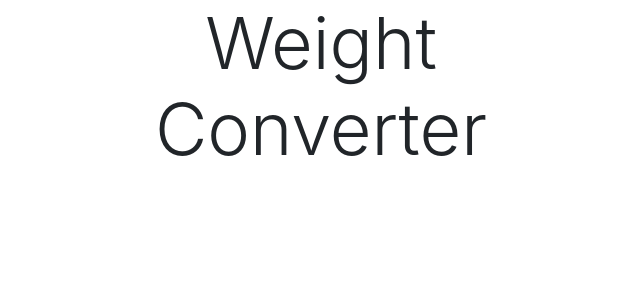
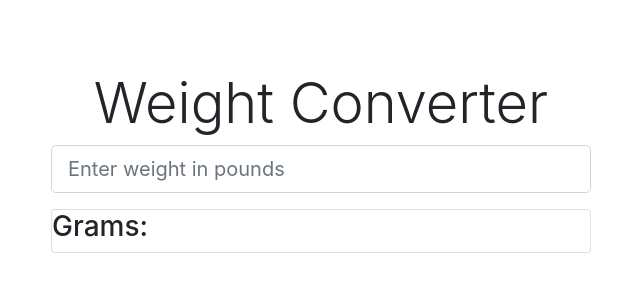
Before and after one commit to DanBaisal/Javascript-Weight-Converter-App, a plain HTML site: page index.html in a window 1280 px wide. Shown: the whole page, without its empty margins (34-674 px from the left). Drawn offline with nearby package versions, Linux system fonts and the light colour scheme.

Commit message:
Created a CSS file and added new divs

```diff
--- a/index.html
+++ b/index.html
@@ -6,12 +6,31 @@
     <meta http-equiv="X-UA-Compatible" content="ie=edge">
     <title>Javascript Weight Converter App</title>
     <link rel="stylesheet" href="https://stackpath.bootstrapcdn.com/bootstrap/4.3.1/css/bootstrap.min.css" integrity="sha384-ggOyR0iXCbMQv3Xipma34MD+dH/1fQ784/j6cY/iJTQUOhcWr7x9JvoRxT2MZw1T" crossorigin="anonymous">
+    <link rel="stylesheet" href="style.css">
 </head>
 <body>
     <div class="container">
         <div class="row">
             <div class="col-md-6">
-                <h1 class="display-3 text-center">Weight Converter</h1>
+                <h1 class="display-4 text-center">Weight Converter</h1>
+                <form>
+                    <div class="form-group">
+                        <input
+                        id="poundInput"
+                        type="number"
+                        class="form-control form-control-lg"
+                        placeholder="Enter weight in pounds"
+                        >
+                    </div>
+                </form>
+                <div id="output">
+                    <div class="card">
+                        <div class="card-block">
+                            <h3>Grams:</h3>
+                            <div id="gramsOutput"></div>
+                        </div>
+                    </div>
+                </div>
             </div>
         </div>
     </div>
--- /dev/null
+++ b/style.css
@@ -0,0 +1,3 @@
+body {
+    margin: 70px;
+}
```
